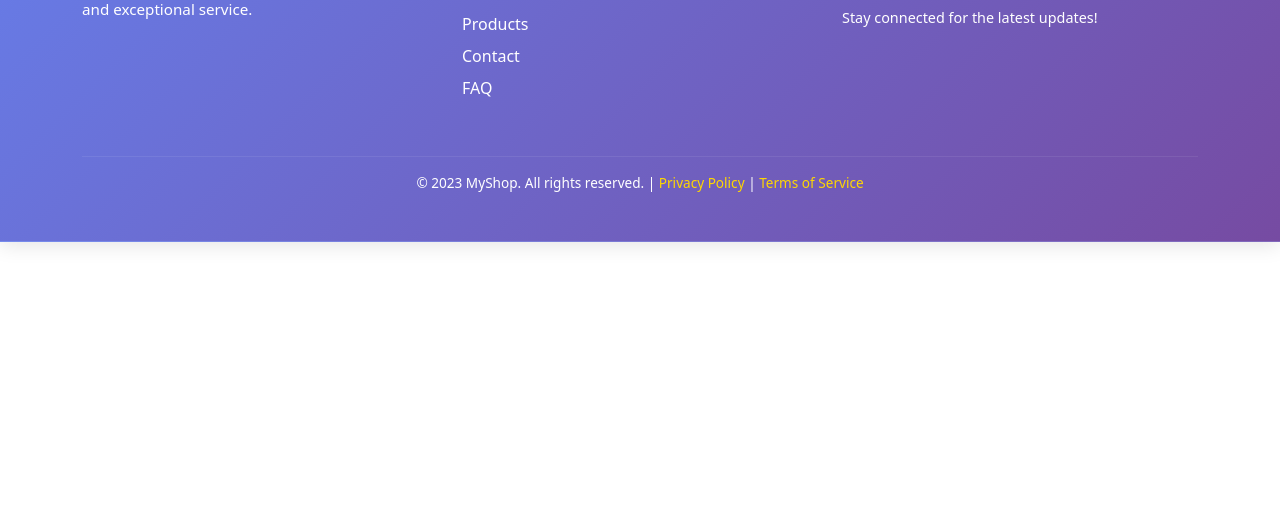
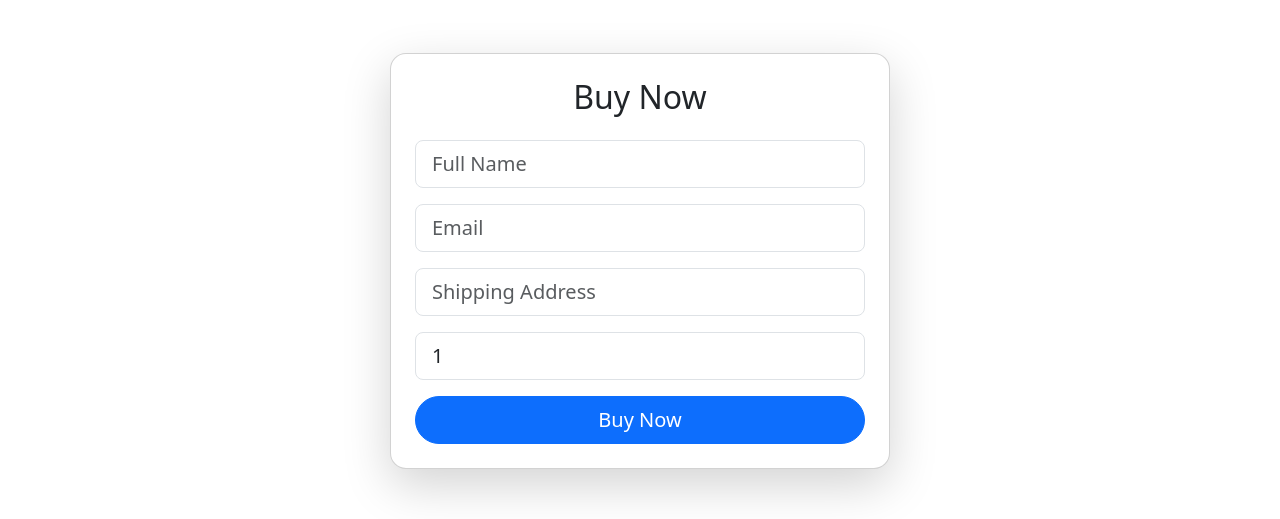
Before and after one commit to Sou963/sateachi.com, a React (Create React App) app: page /buy in a window 1280 px wide. Shown: the part 226-745 px from the top of the page. Built offline with nearby package versions, Linux system fonts and the light colour scheme.

Commit message:
Add files via upload

```diff
--- /dev/null
+++ b/src/components/buy_from.jsx
@@ -0,0 +1,89 @@
+import React, { useState } from "react";
+
+export default function BuyNowForm() {
+  const [form, setForm] = useState({
+    name: "",
+    email: "",
+    address: "",
+    quantity: 1,
+  });
+
+  const handleChange = (e) => {
+    const { name, value } = e.target;
+    setForm((s) => ({ ...s, [name]: value }));
+  };
+
+  const handleBuyNow = (e) => {
+    e.preventDefault();
+    // Here you can integrate with payment gateway or API
+    alert(
+      `Thank you ${form.name}! \nYour order of ${form.quantity} product(s) will be delivered to ${form.address}.`
+    );
+    // Reset form
+    setForm({ name: "", email: "", address: "", quantity: 1 });
+  };
+
+  return (
+    <div className="container vh-100 d-flex align-items-center justify-content-center">
+      <div className="card shadow-lg rounded-4 p-4" style={{ maxWidth: "500px", width: "100%" }}>
+        <h2 className="text-center mb-4">Buy Now</h2>
+        <form onSubmit={handleBuyNow}>
+          <div className="mb-3">
+            <input
+              type="text"
+              name="name"
+              className="form-control form-control-lg"
+              placeholder="Full Name"
+              value={form.name}
+              onChange={handleChange}
+              required
+            />
+          </div>
+
+          <div className="mb-3">
+            <input
+              type="email"
+              name="email"
+              className="form-control form-control-lg"
+              placeholder="Email"
+              value={form.email}
+              onChange={handleChange}
+              required
+            />
+          </div>
+
+          <div className="mb-3">
+            <input
+              type="text"
+              name="address"
+              className="form-control form-control-lg"
+              placeholder="Shipping Address"
+              value={form.address}
+              onChange={handleChange}
+              required
+            />
+          </div>
+
+          <div className="mb-3">
+            <input
+              type="number"
+              name="quantity"
+              className="form-control form-control-lg"
+              placeholder="Quantity"
+              value={form.quantity}
+              onChange={handleChange}
+              min={1}
+              required
+            />
+          </div>
+
+          <div className="d-grid">
+            <button type="submit" className="btn btn-primary btn-lg rounded-pill">
+              Buy Now
+            </button>
+          </div>
+        </form>
+      </div>
+    </div>
+  );
+}
--- a/src/components/nav.jsx
+++ b/src/components/nav.jsx
@@ -51,7 +51,7 @@ const Navbar = () => {
               { name: "Home", path: "/" },
               { name: "About", path: "/about" },
               { name: "Products", path: "/products" },
-              { name: "Login", path: "/login" },
+              { name: "Login", path: "/auth" },
             ].map((link) => (
               <li key={link.name} className="nav-item">
                 <NavLink
@@ -76,8 +76,8 @@ const Navbar = () => {
 
             {/* Register as special button */}
             <li className="nav-item">
-              <NavLink
-                to="/register"
+              <a
+                href="/auth"
                 className="nav-link"
                 style={{
                   color: "#fff",
@@ -93,7 +93,7 @@ const Navbar = () => {
                 onMouseLeave={(e) => (e.target.style.background = "rgba(255,215,0,0.2)")}
               >
                 Register
-              </NavLink>
+              </a>
             </li>
           </ul>
         </div>
```
